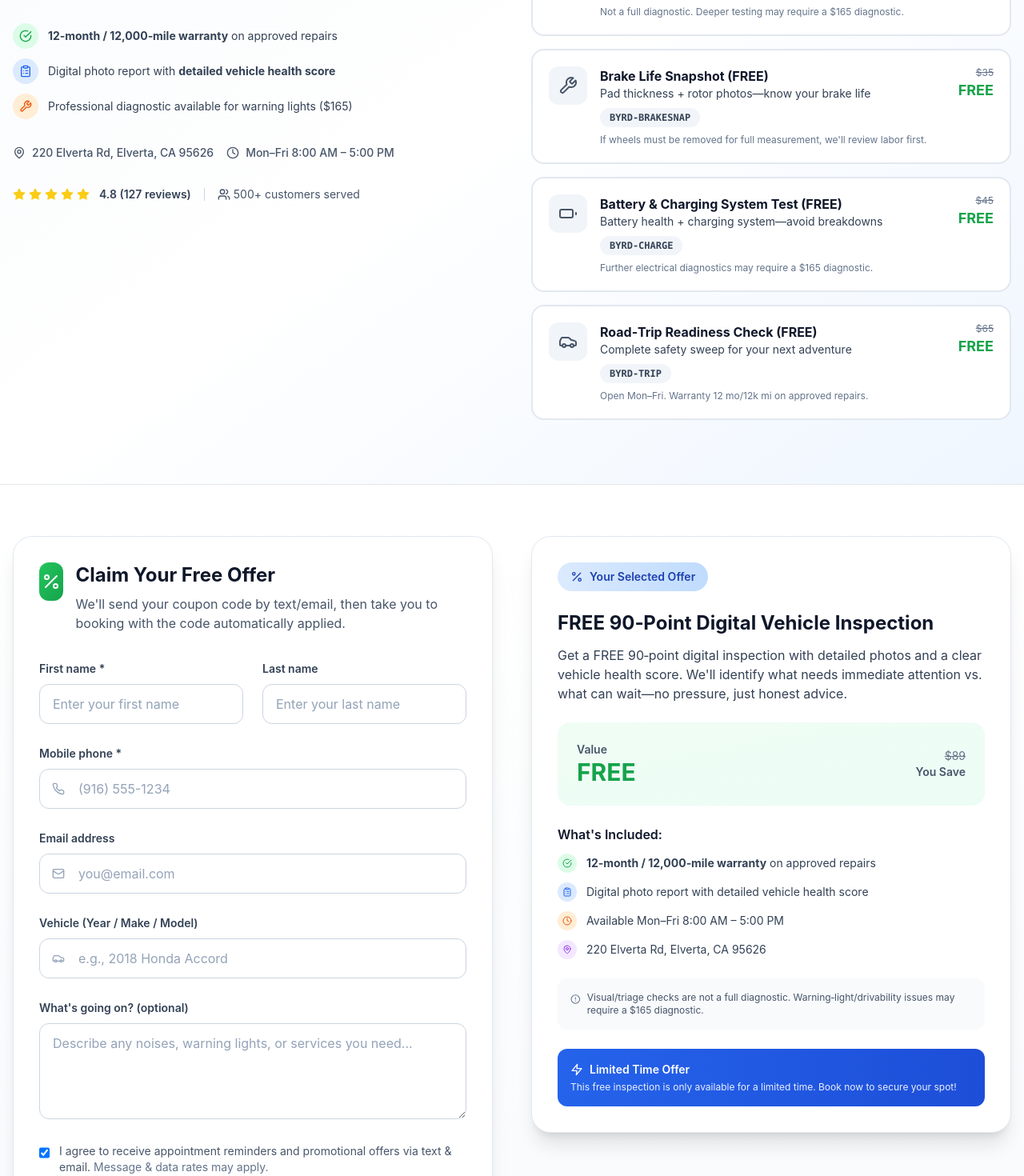
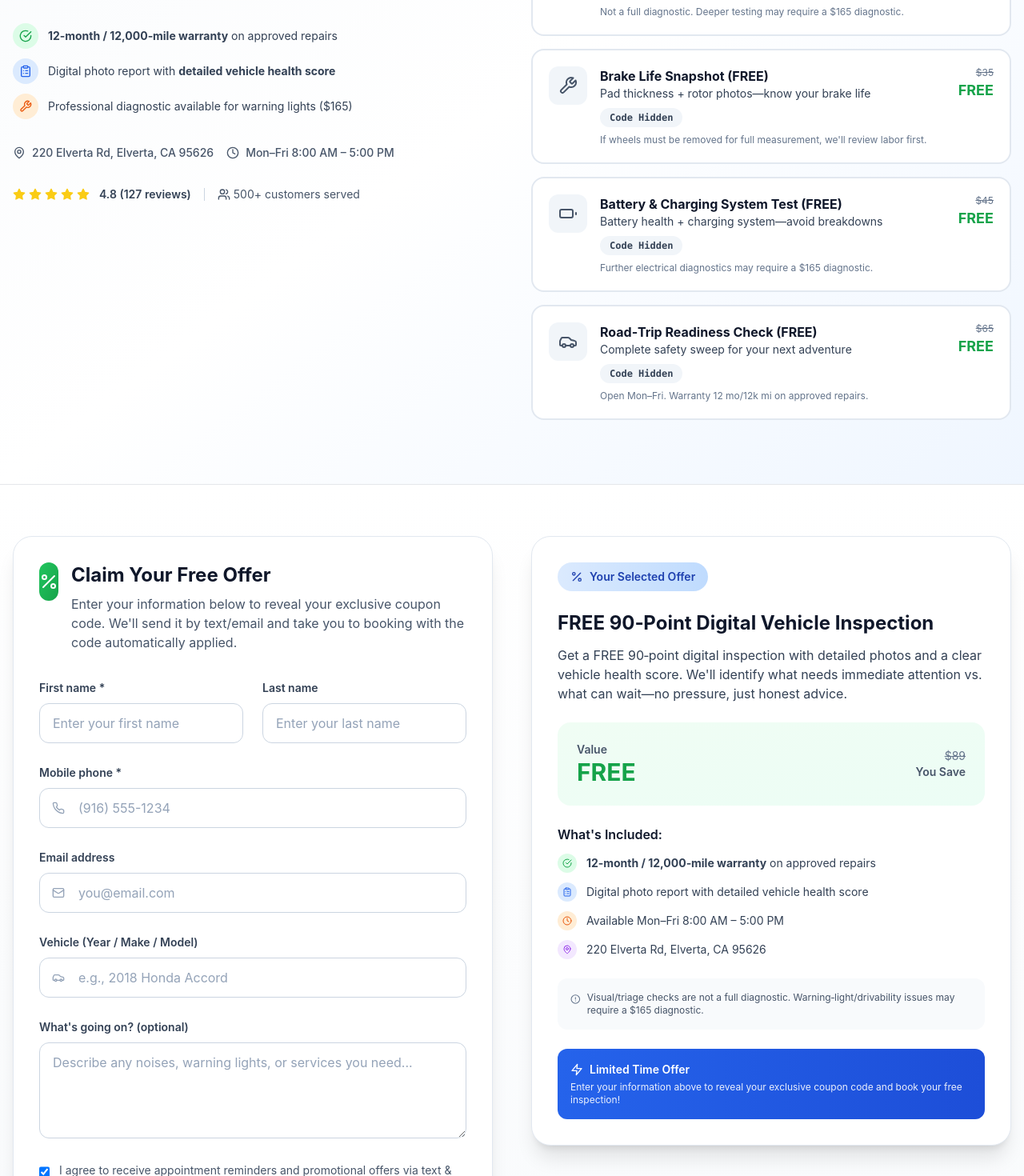
Before and after one commit to bdaniels013/byrdsgarageleadmag, a Next.js app: page / in a window 1280 px wide. Shown: the part 420-1890 px from the top of the page at 80% size. Built offline with nearby package versions, Linux system fonts and the light colour scheme.

Commit message:
Hide discount codes until form submission - codes only revealed after user enters information

```diff
--- a/components/ByrdsLeadMagnetPage.jsx
+++ b/components/ByrdsLeadMagnetPage.jsx
@@ -603,7 +603,7 @@ export default function ByrdsLeadMagnetPage() {
 
                     <div className="flex items-center gap-2">
                       <span className="rounded-full bg-slate-100 px-3 py-1 text-xs font-mono font-semibold text-slate-700">
-                        {o.code}
+                        Code Hidden
                       </span>
                       {selected.code === o.code && (
                         <div className="flex items-center gap-1 text-xs font-semibold text-blue-600">
@@ -633,7 +633,7 @@ export default function ByrdsLeadMagnetPage() {
                   <div>
                     <h3 className="text-2xl font-bold text-slate-900">Claim Your Free Offer</h3>
                     <p className="mt-2 text-slate-600">
-                      We'll send your coupon code by text/email, then take you to booking with the code automatically applied.
+                      Enter your information below to reveal your exclusive coupon code. We'll send it by text/email and take you to booking with the code automatically applied.
                     </p>
                   </div>
                 </div>
@@ -887,7 +887,7 @@ export default function ByrdsLeadMagnetPage() {
                       Limited Time Offer
                     </div>
                     <p className="mt-1 text-xs opacity-90">
-                      This free inspection is only available for a limited time. Book now to secure your spot!
+                      Enter your information above to reveal your exclusive coupon code and book your free inspection!
                     </p>
                   </div>
                 </div>
@@ -1079,10 +1079,10 @@ export default function ByrdsLeadMagnetPage() {
               </p>
               <div className="mt-6 rounded-xl bg-blue-50 p-4">
                 <p className="text-sm font-semibold text-blue-800">
-                  Coupon Code: {selected.code}
+                  🎉 Your Exclusive Coupon Code: {selected.code}
                 </p>
                 <p className="text-xs text-blue-600 mt-1">
-                  This code will be automatically applied when you book
+                  This code will be automatically applied when you book your appointment
                 </p>
               </div>
             </motion.div>
```
